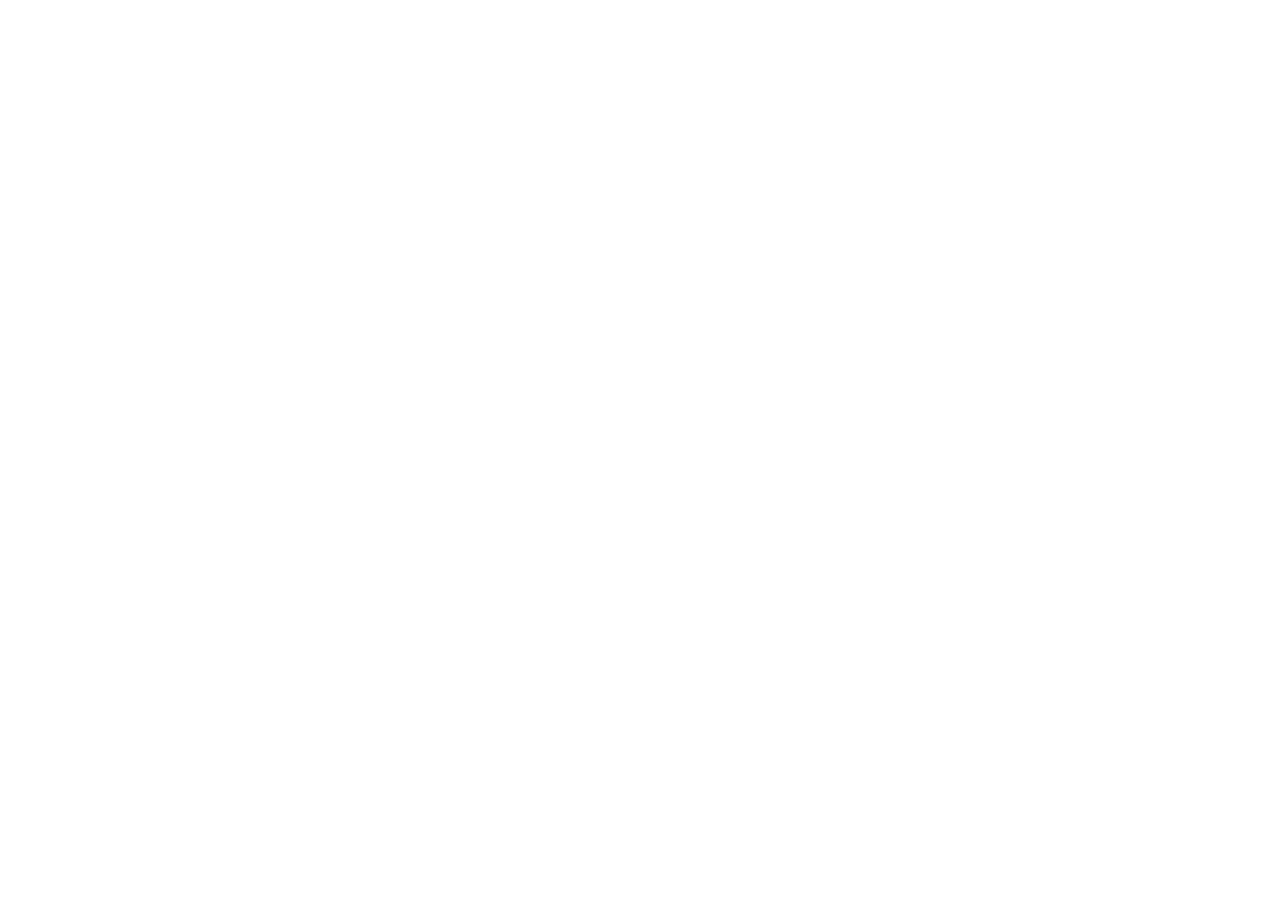
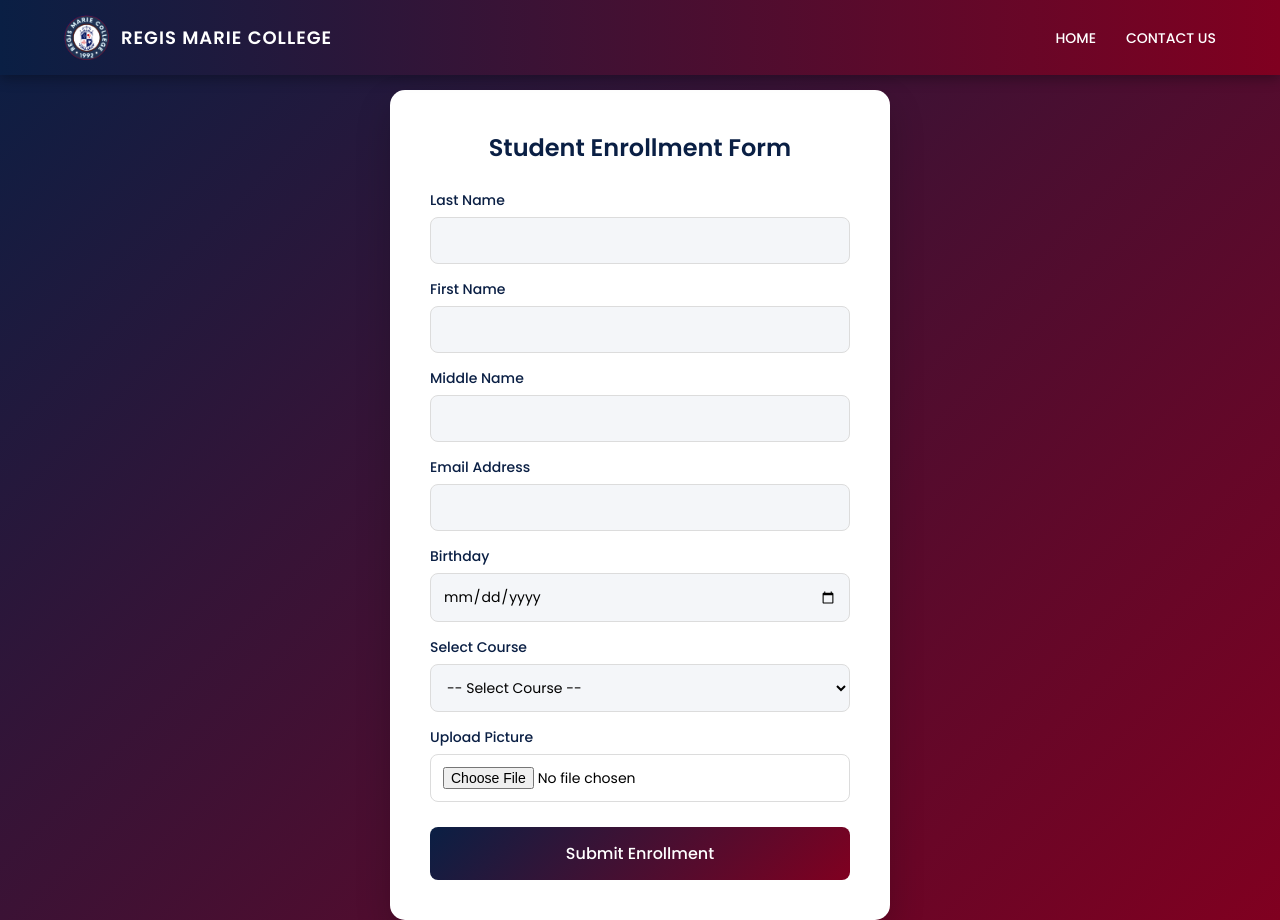
Before and after one commit to regis-marie-college/o-en-aca-r, a website: page public/enrollments/form.html in a window 1280 px wide. Before the commit the page ends 800 px from the top, so only its background shows below. Drawn offline with Linux system fonts and the light colour scheme.

Commit message:
EnrollmentForm

```diff
--- a/public/enrollments/form.html
+++ b/public/enrollments/form.html
@@ -1,11 +1,111 @@
-<!DOCTYPE html>
+<!doctype html>
 <html lang="en">
-<head>
-    <meta charset="UTF-8">
-    <meta name="viewport" content="width=device-width, initial-scale=1.0">
-    <title>Document</title>
-</head>
+  <head>
+    <meta charset="UTF-8" />
+    <meta name="viewport" content="width=device-width, initial-scale=1.0" />
+    <link href="../styles/enrollments.css" rel="stylesheet" />
+    <script src="../scripts/load-component.js" defer></script>
+    <title>Enrollments</title>
+  </head>
+
 <body>
+
+    <!-- NAVBAR -->
+    <nav class="navbar">
+        <div class="nav-container">
+            <div class="logo">
+                <img src="../images/logo.png" alt="Regis Marie College Logo">
+                <span>REGIS MARIE COLLEGE</span>
+            </div>
+
+            <ul class="nav-links">
+                <li><a href="#">HOME</a></li>
+                <li><a href="#">CONTACT US</a></li>
+            </ul>
+        </div>
+    </nav>
+
+    <!-- FORM CONTAINER -->
+    <div class="container">
+        <h2>Student Enrollment Form</h2>
+
+        <!-- MESSAGE -->
+        <div id="formMessage"></div>
+
+        <form id="createUserForm" enctype="multipart/form-data">
+
+            <label for="lastname">Last Name</label>
+            <input type="text" id="lastname" name="last_name" required>
+
+            <label for="firstname">First Name</label>
+            <input type="text" id="firstname" name="first_name" required>
+
+            <label for="middlename">Middle Name</label>
+            <input type="text" id="middlename" name="middle_name">
+
+            <label for="email">Email Address</label>
+            <input type="email" id="email" name="email" required>
+
+            <label for="birthday">Birthday</label>
+            <input type="date" id="birthday" name="birthday" required>
+
+            <label for="course">Select Course</label>
+            <select id="course" name="course" required>
+                <option value="">-- Select Course --</option>
+                <option value="BSCS">BSCS - Bachelor of Science in Computer Science</option>
+                <option value="BSOA">BSOA - Bachelor of Science in Office Administration</option>
+                <option value="BSED">BSED - Bachelor of Secondary Education</option>
+                <option value="BEED">BEED - Bachelor of Elementary Education</option>
+            </select>
+
+            <label for="photo">Upload Picture</label>
+            <input type="file" id="photo" name="photo" accept="image/*" required>
+
+            <button type="submit">Submit Enrollment</button>
+        </form>
+    </div>
+
+    <!-- SCRIPT -->
+    <script>
+      const form = document.querySelector("#createUserForm");
+      const message = document.getElementById("formMessage");
+
+      form.addEventListener("submit", async (e) => {
+        e.preventDefault();
+
+        const button = form.querySelector("button");
+        button.disabled = true;
+        button.textContent = "Submitting...";
+
+        const formData = new FormData(form);
+
+        try {
+          const response = await fetch(
+            "http://localhost:8000/api/enrollments/create",
+            {
+              method: "POST",
+              body: formData, // multipart/form-data (for image upload)
+            }
+          );
+
+          const data = await response.json();
+
+          if (!response.ok) {
+            throw new Error(data.message || "Something went wrong");
+          }
+
+          message.innerHTML =
+            "<span class='success'>Enrollment submitted successfully!</span>";
+          form.reset();
+        } catch (error) {
+          message.innerHTML =
+            `<span class='error'>${error.message}</span>`;
+        } finally {
+          button.disabled = false;
+          button.textContent = "Submit Enrollment";
+        }
+      });
+    </script>
 
 </body>
 </html>
--- a/public/styles/enrollments.css
+++ b/public/styles/enrollments.css
@@ -0,0 +1,195 @@
+@import url('https://fonts.googleapis.com/css2?family=Poppins:wght@300;400;500;600&display=swap');
+
+:root {
+    --navy: #0a1f44;
+    --maroon: #800020;
+    --white: #ffffff;
+    --light-gray: #f4f6f9;
+    --border-gray: #dcdcdc;
+}
+
+* {
+    margin: 0;
+    padding: 0;
+    box-sizing: border-box;
+    font-family: 'Poppins', sans-serif;
+}
+
+/* BODY BACKGROUND */
+body {
+    min-height: 100vh;
+    background: linear-gradient(135deg, var(--navy), var(--maroon));
+    padding-top: 90px;
+    display: flex;
+    justify-content: center;
+    align-items: flex-start;
+}
+
+/* NAVBAR */
+.navbar {
+    width: 100%;
+    background: linear-gradient(90deg, var(--navy), var(--maroon));
+    padding: 15px 0;
+    position: fixed;
+    top: 0;
+    left: 0;
+    z-index: 1000;
+    box-shadow: 0 4px 12px rgba(0, 0, 0, 0.3);
+}
+
+.nav-container {
+    width: 90%;
+    max-width: 1200px;
+    margin: auto;
+    display: flex;
+    justify-content: space-between;
+    align-items: center;
+}
+
+/* LOGO */
+.logo {
+    display: flex;
+    align-items: center;
+    gap: 12px;
+    color: var(--white);
+    font-size: 18px;
+    font-weight: 600;
+    letter-spacing: 1px;
+}
+
+.logo img {
+    width: 45px;
+    height: 45px;
+    object-fit: contain;
+}
+
+/* NAV LINKS */
+.nav-links {
+    list-style: none;
+    display: flex;
+    gap: 30px;
+}
+
+.nav-links a {
+    text-decoration: none;
+    color: var(--white);
+    font-size: 14px;
+    font-weight: 500;
+    position: relative;
+    transition: 0.3s ease;
+}
+
+/* Hover underline animation */
+.nav-links a::after {
+    content: "";
+    position: absolute;
+    width: 0%;
+    height: 2px;
+    bottom: -5px;
+    left: 0;
+    background-color: var(--white);
+    transition: 0.3s ease;
+}
+
+.nav-links a:hover::after {
+    width: 100%;
+}
+
+/* FORM CONTAINER */
+.container {
+    background: var(--white);
+    padding: 40px;
+    width: 100%;
+    max-width: 500px;
+    border-radius: 15px;
+    box-shadow: 0 15px 35px rgba(0, 0, 0, 0.2);
+    animation: fadeIn 0.6s ease-in-out;
+}
+
+.container h2 {
+    text-align: center;
+    margin-bottom: 25px;
+    color: var(--navy);
+    font-weight: 600;
+}
+
+/* LABELS */
+label {
+    display: block;
+    margin-bottom: 6px;
+    margin-top: 15px;
+    font-size: 14px;
+    font-weight: 500;
+    color: var(--navy);
+}
+
+/* INPUTS */
+input,
+select {
+    width: 100%;
+    padding: 12px;
+    border-radius: 8px;
+    border: 1px solid var(--border-gray);
+    font-size: 14px;
+    transition: all 0.3s ease;
+    background-color: var(--light-gray);
+}
+
+input:focus,
+select:focus {
+    outline: none;
+    border-color: var(--maroon);
+    box-shadow: 0 0 0 3px rgba(128, 0, 32, 0.2);
+    background-color: var(--white);
+}
+
+input[type="file"] {
+    background-color: var(--white);
+}
+
+/* BUTTON */
+button {
+    width: 100%;
+    margin-top: 25px;
+    padding: 14px;
+    border: none;
+    border-radius: 8px;
+    background: linear-gradient(135deg, var(--navy), var(--maroon));
+    color: var(--white);
+    font-size: 16px;
+    font-weight: 500;
+    cursor: pointer;
+    transition: 0.3s ease;
+}
+
+button:hover {
+    transform: translateY(-2px);
+    box-shadow: 0 8px 20px rgba(0, 0, 0, 0.3);
+}
+
+button:active {
+    transform: scale(0.98);
+}
+
+/* ANIMATION */
+@keyframes fadeIn {
+    from {
+        opacity: 0;
+        transform: translateY(15px);
+    }
+    to {
+        opacity: 1;
+        transform: translateY(0);
+    }
+}
+
+/* RESPONSIVE */
+@media (max-width: 600px) {
+    .container {
+        padding: 25px;
+    }
+
+    .logo span {
+        display: none;
+    }
+}
```
Also changed, not shown: public/images/logo.png (added).
